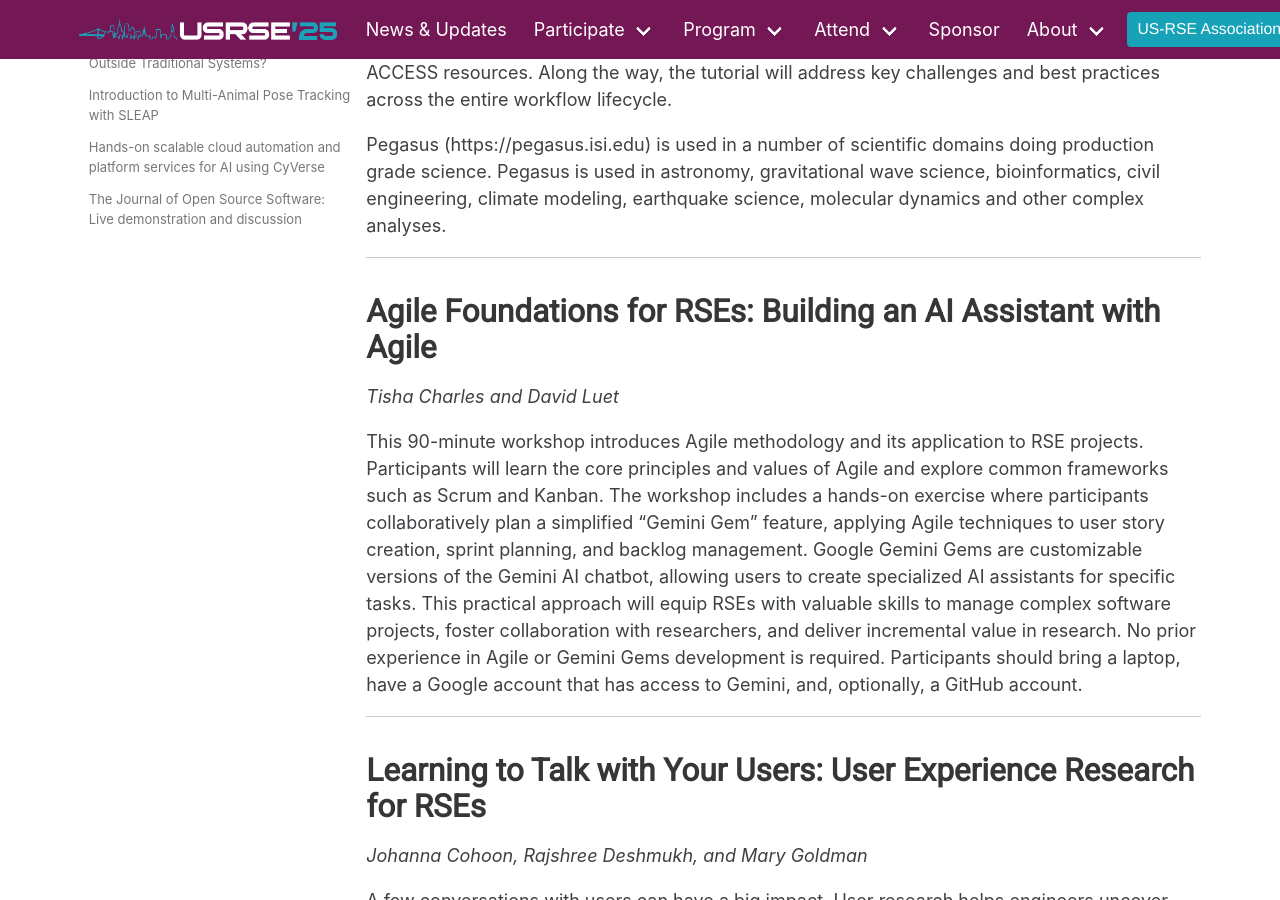
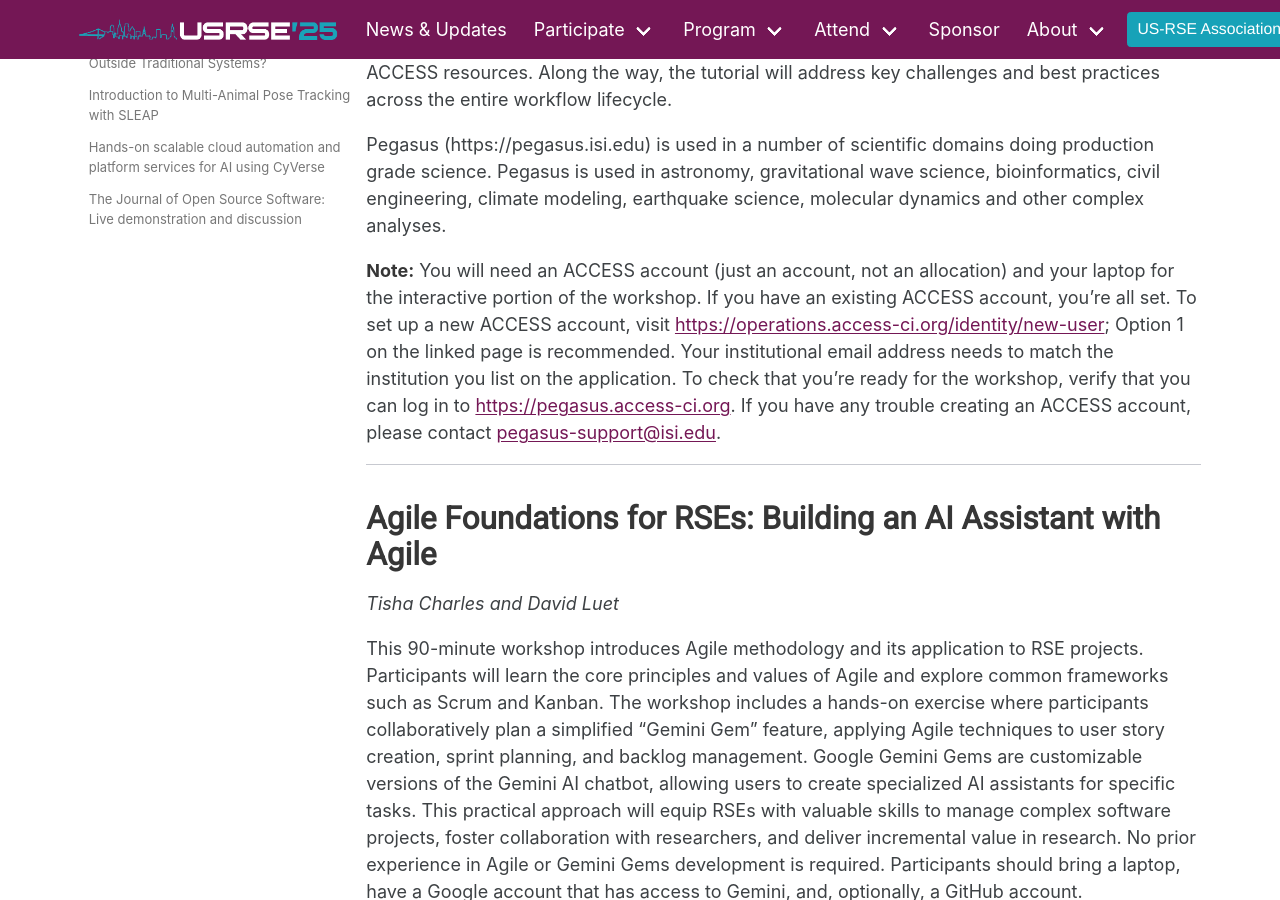
Before and after one commit to USRSE/usrse25, a Jekyll site: the page built from pages/program/workshops.md, in a window 1280 px wide and 900 px high, scrolled down 616 px. Built offline with Jekyll 4.4.1, drawn with Linux system fonts in a browser that asks for light colours; a style sheet for code colours, icons or effects is not loaded.

Commit message:
access account instructions

```diff
--- a/pages/program/workshops.md
+++ b/pages/program/workshops.md
@@ -45,6 +45,9 @@
 bioinformatics, civil engineering, climate modeling,
 earthquake science, molecular dynamics and other complex
 analyses.
+
+**Note:** You will need an ACCESS account (just an account, not an allocation) and your laptop for the interactive portion of the workshop.  If you have an existing ACCESS account, you're all set.  To set up a new ACCESS account, visit [https://operations.access-ci.org/identity/new-user](https://operations.access-ci.org/identity/new-user); Option 1 on the linked page is recommended.  Your institutional email address needs to match the institution you list on the application.  To check that you're ready for the workshop, verify that you can log in to [https://pegasus.access-ci.org](https://pegasus.access-ci.org).  If you have any trouble creating an ACCESS account, please contact <pegasus-support@isi.edu>.
+
 
 ------
 
```
